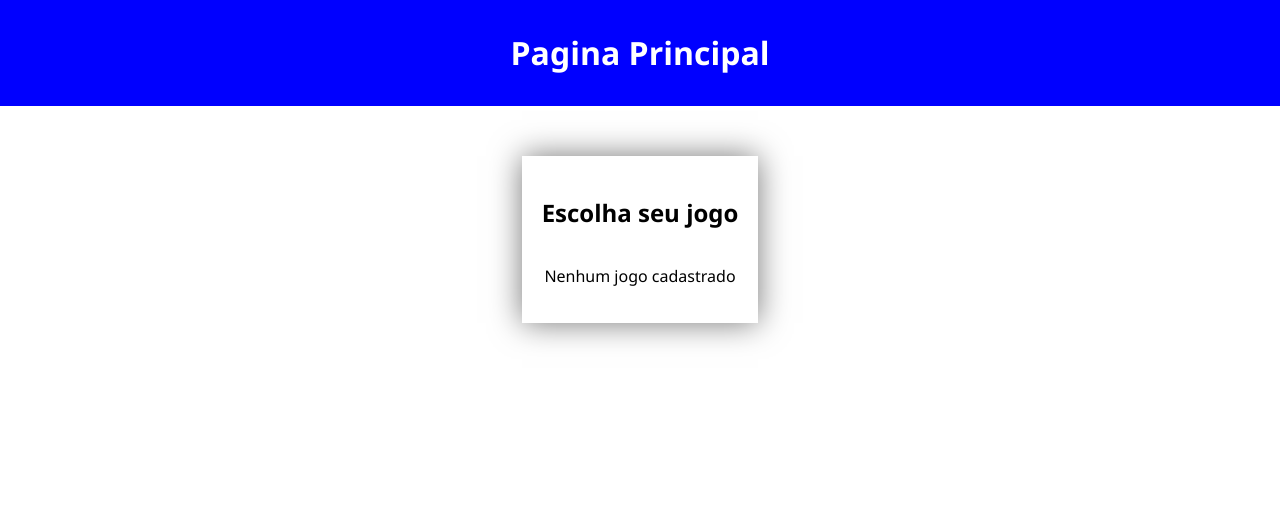
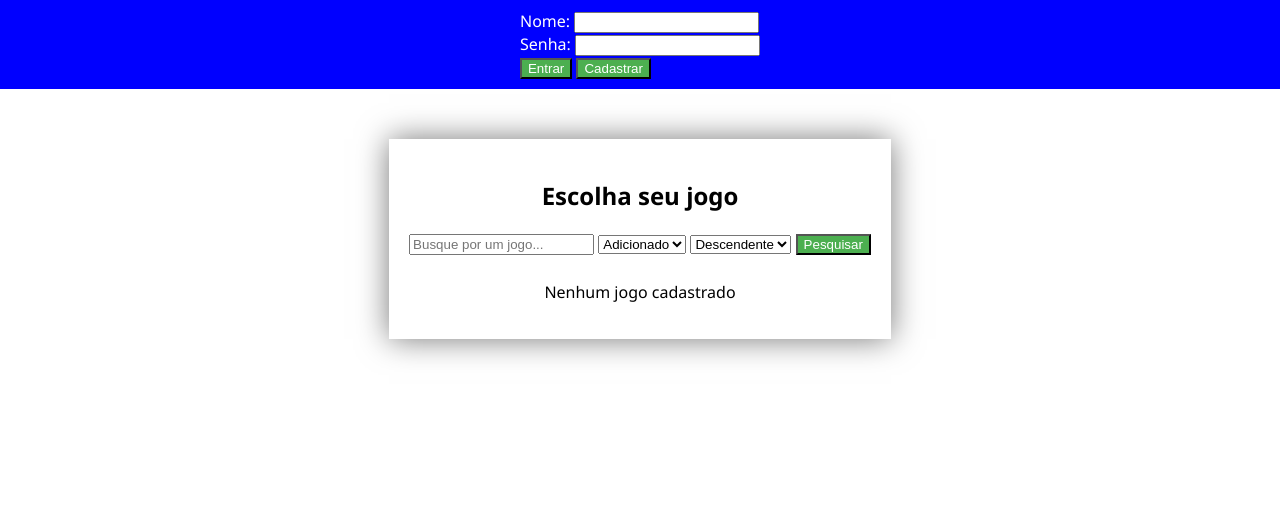
Before and after one commit to otavioborges1991/php-mysql, a PHP site: page / in a window 1280 px wide. Shown: the top 505 px of the page. Run offline with PHP 8.4, Linux system fonts and the light colour scheme; data that the repository does not hold is empty.

Commit message:
Aula 07 do modulo 01 concluida. Trabalhado no header, footer, index e estilos CSS. Adicionado formulario de login. Adicionado script para toggle do formulario de login. Ajustes no CSS geral e media query. Adicionado arquivo de anotações "para fazer.md".

```diff
--- a/cabeçalho.php
+++ b/cabeçalho.php
@@ -7,5 +7,26 @@
     <link rel="stylesheet" href="estilo/cabeçalho.css">
 </head>
 <header>
-    <h1>Pagina Principal</h1>
+    <button id="toggle-login" class="toggle-btn" data-target="#login-container" data-hide-text="Ocultar Login/Cadastro" aria-expanded="false">Login/Cadastro</button>
+
+    <div id="login-container" class="login-hidden">
+        <form method="POST" action="login.php">
+
+            <div>
+                <label for="nome">Nome:</label>
+                <input type="text" id="nome" name="nome" required>
+            </div>
+
+            <div>
+                <label for="senha">Senha:</label>
+                <input type="password" id="senha" name="senha" required>
+            </div>
+
+            <button type="submit" name="acao" value="entrar">Entrar</button>
+            <button type="submit" name="acao" value="cadastrar">Cadastrar</button>
+
+        </form>
+    </div>
 </header>
+
+<script src="scripts/toggle-login.js"></script>
--- a/estilo/cabeçalho.css
+++ b/estilo/cabeçalho.css
@@ -1,13 +1,20 @@
 @charset "UTF-8";
 
 header {
+    color: var(--cor-fundo);
     background-color: var(--cor-primaria);
-    color: var(--cor-fundo);
-    text-align: center;
-    padding: 10px;
+
+    padding: 10px 10px 10px 10px ;
     width: 100%;
+
+    display: flex;
+    flex-direction: column;
+    justify-content: center;
+    align-items: center;
+
     position: sticky;
     top: 0px;
+    left: 0px;
+
     z-index: 1;
-    left: 0px;
 }
--- a/estilo/estilo.css
+++ b/estilo/estilo.css
@@ -2,9 +2,10 @@
 
 @import url(cores.css);
 @import url(main.css);
-@import url(media-query.css);
 @import url(table.css);
 @import url(ancora.css);
+@import url(formulário.css);
+@import url(media-query.css);
 
 *,
 *::before,
--- /dev/null
+++ b/estilo/formulário.css
@@ -0,0 +1,59 @@
+@charset "UTF-8";
+
+/* Estilos para toggle do formulário (aplicados em telas pequenas)
+   O formulário fica oculto por padrão e é revelado pelo botão `.toggle-btn` */
+.toggle-btn {
+    padding: 10px 16px;
+    font-size: 15px;
+    background-color: #4CAF50;
+    color: #fff;
+    border: none;
+    border-radius: 4px;
+    cursor: pointer;
+    margin-bottom: 15px;
+}
+
+.toggle-btn:hover { background-color: #45a049; }
+
+.login-hidden { display: none; }
+.login-visible { display: block; }
+
+form {
+    display: flex;
+    flex-direction: column;
+
+    gap: 15px;
+
+    margin-bottom: 20px;
+    width: 300px;
+}
+
+form input[type="text"],
+form input[type="number"],
+form input[type="password"] {
+    padding: 8px;
+    font-size: 16px;
+    border: 1px solid #ccc;
+    border-radius: 4px;
+}
+
+form button[type="submit"] {
+    padding: 10px;
+    font-size: 16px;
+    background-color: #4CAF50;
+    color: white;
+    border: none;
+    border-radius: 4px;
+    cursor: pointer;
+}
+
+form button[type="submit"]:hover {
+    background-color: #45a049;
+}
+
+form select {
+    padding: 8px;
+    font-size: 16px;
+    border: 1px solid #ccc;
+    border-radius: 4px;
+}
--- a/estilo/main.css
+++ b/estilo/main.css
@@ -29,3 +29,9 @@ main.detalhes img.botao-voltar {
     cursor: pointer;
     float: left;
 }
+
+main .msg {
+    color: green;
+    font-weight: bold;
+    margin-bottom: 15px;
+}
--- a/estilo/media-query.css
+++ b/estilo/media-query.css
@@ -2,6 +2,22 @@
 
 
 @media screen and (min-width:768px) {
+    /* Em telas grandes: mostrar sempre o formulário e restaurar layout do header */
+    .toggle-btn { display: none; }
+
+    .login-hidden,
+    .login-visible { display: block !important; }
+
+    header {
+        flex-direction: row;
+        justify-content: flex-end;
+        align-items: center;
+        padding: 10px 20px;
+    }
+
+    header form,
+    header #login-container { margin: 0; width: auto; }
+
     main {
         max-width: 80vw;
         margin: 50px auto;
@@ -17,4 +33,20 @@
         max-width: 800px;
     }
 
+    form,
+    form input[type="text"],
+    form input[type="number"],
+    form input[type="password"],
+    form button[type="submit"],
+    form select {
+        all: revert;
+    }
+
+    form { margin-bottom: 10px; }
+
+    form button[type="submit"] {
+        background-color: #4CAF50;
+        color: white;
+    }
+
 }
--- a/index.php
+++ b/index.php
@@ -23,7 +23,38 @@
 
     <main>
 
+        <?php
+            // Verifica se há uma mensagem de status na URL
+            if (isset($_GET['msg'])) {
+                // Exibe a mensagem de status
+                echo "<p class='msg'>" . htmlspecialchars($_GET['msg']) . "</p>";
+            } // não sei pra que isso serve mas o copilot me sugeriu, talvez eu use isso depois.
+        ?>
+
+
         <h2>Escolha seu jogo</h2>
+
+        <button id="toggle-search" class="toggle-btn" data-target="#search-container" data-hide-text="Ocultar busca" aria-expanded="false">Buscar</button>
+        <div id="search-container" class="login-hidden">
+        <form method="GET" class="busca-form">
+            <input type="text" name="busca" placeholder="Busque por um jogo..." value="<?php echo isset($_GET['busca']) ? htmlspecialchars($_GET['busca']) : ''; ?>">
+
+            <select name="ordenar">
+                <option value="cod" <?php echo isset($_GET['ordenar']) && $_GET['ordenar'] === 'cod' ? 'selected' : ''; ?>>Adicionado</option>
+                <option value="nome" <?php echo isset($_GET['ordenar']) && $_GET['ordenar'] === 'nome' ? 'selected' : ''; ?>>Nome</option>
+                <option value="genero" <?php echo isset($_GET['ordenar']) && $_GET['ordenar'] === 'genero' ? 'selected' : ''; ?>>Gênero</option>
+                <option value="produtora" <?php echo isset($_GET['ordenar']) && $_GET['ordenar'] === 'produtora' ? 'selected' : ''; ?>>Produtora</option>
+                <option value="nota" <?php echo isset($_GET['ordenar']) && $_GET['ordenar'] === 'nota' ? 'selected' : ''; ?>>Nota</option>
+            </select>
+
+            <select name="ordem">
+                <option value="DESC" <?php echo isset($_GET['ordem']) && $_GET['ordem'] === 'DESC' ? 'selected' : ''; ?>>Descendente</option>
+                <option value="ASC" <?php echo isset($_GET['ordem']) && $_GET['ordem'] === 'ASC' ? 'selected' : ''; ?>>Ascendente</option>
+            </select>
+
+            <button type="submit">Pesquisar</button>
+        </form>
+        </div>
 
         <table class="listagem">
 
--- a/rodapé.php
+++ b/rodapé.php
@@ -3,7 +3,7 @@
 <head>
         <meta charset="UTF-8">
         <meta name="viewport" content="width=device-width, initial-scale=1.0">
-        <title>Footer</title>
+        <title>Rodapé</title>
         <link rel="stylesheet" href="estilo/rodapé.css">
 </head>
 <footer>
--- /dev/null
+++ b/scripts/toggle-login.js
@@ -0,0 +1,25 @@
+// Toggle genérico para botões com a classe .toggle-btn
+document.addEventListener('DOMContentLoaded', function() {
+    var buttons = document.querySelectorAll('.toggle-btn');
+    buttons.forEach(function(btn) {
+        var orig = btn.getAttribute('data-orig-text') || btn.textContent;
+        btn.setAttribute('data-orig-text', orig);
+
+        btn.addEventListener('click', function() {
+            var targetSelector = btn.getAttribute('data-target');
+            var target = targetSelector ? document.querySelector(targetSelector) : btn.nextElementSibling;
+            if (!target) return;
+
+            var visible = target.classList.toggle('login-visible');
+            target.classList.toggle('login-hidden', !visible);
+            btn.setAttribute('aria-expanded', String(visible));
+
+            var hideText = btn.getAttribute('data-hide-text');
+            if (visible) {
+                btn.textContent = hideText ? hideText : ('Ocultar ' + orig);
+            } else {
+                btn.textContent = orig;
+            }
+        });
+    });
+});
```
Also changed, not shown: detalhes.php (+2 -6 lines), para fazer.md (added, +3 -0 lines).
